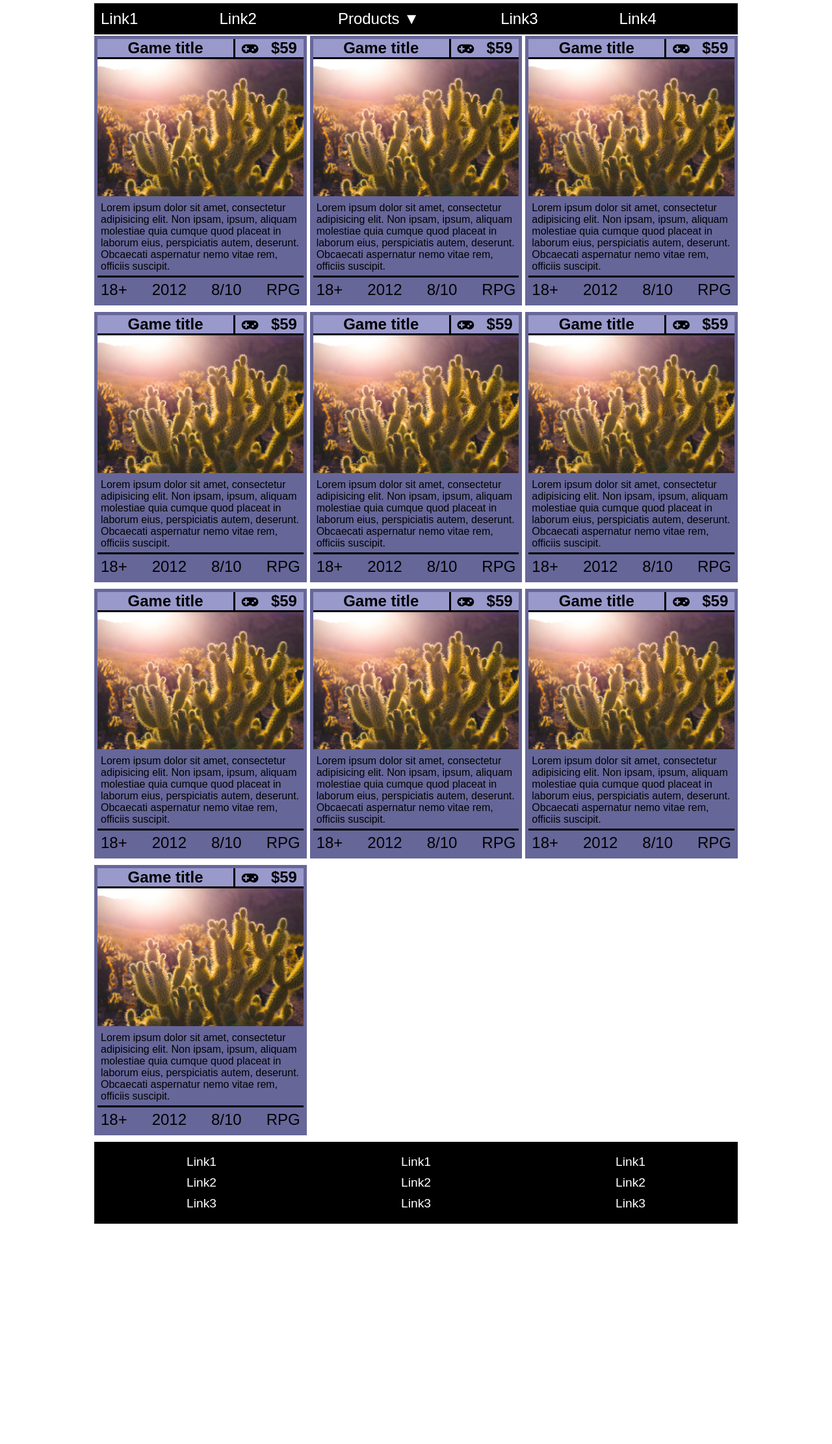
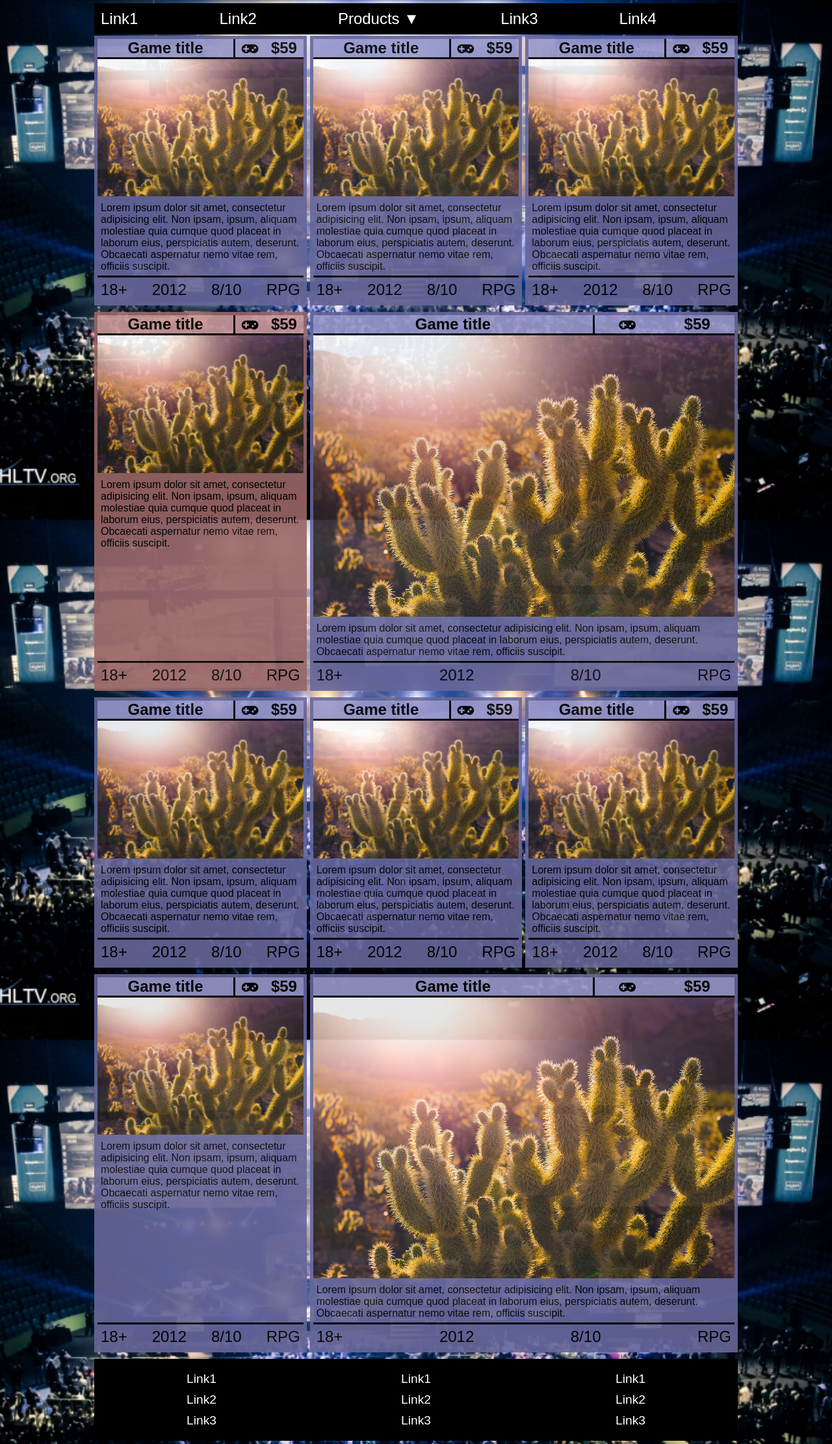
Before and after one commit to timnilsson/fwd16_tim_nilsson, a PHP site: page / in a window 1280 px wide. Shown: the whole page at 65% size. Before the commit the page ends 1883 px from the top, so only its background shows below. Run offline with PHP 8.4, Linux system fonts and the light colour scheme; some libraries are stand-ins or nearby versions.

Commit message:
Add mixins to better handle flexcards

```diff
--- a/kurser/html_css/inlamningar/inlamning6/app/index.html
+++ b/kurser/html_css/inlamningar/inlamning6/app/index.html
@@ -63,8 +63,7 @@
 
         <div id="cardwrapper">
 
-          <div class="card">
-            <a href="">
+            <a href="" class="card">
               <header>
                 <h2>Game title</h2>
                 <div class="meta">
@@ -87,10 +86,8 @@
                 <span>RPG</span>
               </footer>
             </a>
-          </div>
 
-          <div class="card">
-            <a href="">
+            <a href="" class="card">
               <header>
                 <h2>Game title</h2>
                 <div class="meta">
@@ -113,10 +110,8 @@
                 <span>RPG</span>
               </footer>
             </a>
-          </div>
 
-          <div class="card">
-            <a href="">
+            <a href="" class="card">
               <header>
                 <h2>Game title</h2>
                 <div class="meta">
@@ -139,10 +134,8 @@
                 <span>RPG</span>
               </footer>
             </a>
-          </div>
 
-          <div class="card">
-            <a href="">
+            <a href="" class="card">
               <header>
                 <h2>Game title</h2>
                 <div class="meta">
@@ -165,10 +158,8 @@
                 <span>RPG</span>
               </footer>
             </a>
-          </div>
 
-          <div class="card">
-            <a href="">
+            <a href="" class="card">
               <header>
                 <h2>Game title</h2>
                 <div class="meta">
@@ -191,10 +182,8 @@
                 <span>RPG</span>
               </footer>
             </a>
-          </div>
 
-          <div class="card">
-            <a href="">
+            <a href="" class="card">
               <header>
                 <h2>Game title</h2>
                 <div class="meta">
@@ -217,10 +206,8 @@
                 <span>RPG</span>
               </footer>
             </a>
-          </div>
 
-          <div class="card">
-            <a href="">
+            <a href="" class="card">
               <header>
                 <h2>Game title</h2>
                 <div class="meta">
@@ -243,10 +230,8 @@
                 <span>RPG</span>
               </footer>
             </a>
-          </div>
 
-          <div class="card">
-            <a href="">
+            <a href="" class="card">
               <header>
                 <h2>Game title</h2>
                 <div class="meta">
@@ -269,10 +254,8 @@
                 <span>RPG</span>
               </footer>
             </a>
-          </div>
 
-          <div class="card">
-            <a href="">
+            <a href="" class="card">
               <header>
                 <h2>Game title</h2>
                 <div class="meta">
@@ -295,10 +278,8 @@
                 <span>RPG</span>
               </footer>
             </a>
-          </div>
 
-          <div class="card">
-            <a href="">
+            <a href="" class="card">
               <header>
                 <h2>Game title</h2>
                 <div class="meta">
@@ -321,7 +302,6 @@
                 <span>RPG</span>
               </footer>
             </a>
-          </div>
 
         </div>
 
--- a/kurser/html_css/inlamningar/inlamning6/app/scss/base/_base.scss
+++ b/kurser/html_css/inlamningar/inlamning6/app/scss/base/_base.scss
@@ -5,6 +5,10 @@
 
 body
 {
+    background-image: url(../images/arena.jpeg);
+    background-attachment: fixed;
+    background-size: cover;
+    background-repeat: no-repeat;
     margin: 0 auto;
     padding: 0;
     max-width: $maxbodywidth;
--- a/kurser/html_css/inlamningar/inlamning6/app/scss/layout/_menu.scss
+++ b/kurser/html_css/inlamningar/inlamning6/app/scss/layout/_menu.scss
@@ -102,6 +102,7 @@
         left: 0;
         top: 43px;
         width: 395.8%;
+        z-index: 100;
     }
 
 }
--- a/kurser/html_css/inlamningar/inlamning6/app/scss/modules/_card.scss
+++ b/kurser/html_css/inlamningar/inlamning6/app/scss/modules/_card.scss
@@ -1,17 +1,7 @@
 .card
 {
-    display: flex;
-    flex-flow: column wrap;
-    justify-content: space-between;
-    flex: 0 1 33%;
-    margin: 0 0 10px 0;
-    padding: $standardpadding;
-    background-color: #669;
-
-    a
-    {
-        color: #000;
-    }
+    @include printcard(#000, #669);
+    @include seetrough(0.9);
 
     header
     {
@@ -22,7 +12,6 @@
         font-weight: bold;
         text-align: center;
         border-bottom: 3px solid #000;
-        background-color: #99c;
 
         h2
         {
@@ -49,6 +38,7 @@
         p
         {
             padding: $standardpadding;
+            flex: 1;
         }
     }
 
@@ -64,4 +54,14 @@
             font-size: 1.5em;
         }
     }
+
+    @include breakpoint('medium')
+    {
+        @include cardgrowth(5);
+    }
+
+    &:nth-child(4)
+    {
+        @include printcard();
+    }
 }
--- /dev/null
+++ b/kurser/html_css/inlamningar/inlamning6/app/scss/utilities/_helpers.scss
@@ -0,0 +1,9 @@
+/// Base code for standard flex card
+%cardbase
+{
+    display: flex;
+    flex-flow: column wrap;
+    justify-content: space-between;
+    margin: 0 0 10px 0;
+    padding: $standardpadding;
+}
--- a/kurser/html_css/inlamningar/inlamning6/app/scss/utilities/_mixins.scss
+++ b/kurser/html_css/inlamningar/inlamning6/app/scss/utilities/_mixins.scss
@@ -1,7 +1,53 @@
+/// Prints a media query based on the input width
+// Printing a media query
 @mixin breakpoint($width)
 {
-    @media all and(min-width: map-get($breakpoints, $width))
+    @if map-has-key($breakpoints, $width)
     {
-        @content;
+        @media all and(min-width: map-get($breakpoints, $width))
+        {
+            @content;
+        }
+    }
+
+    @else
+    {
+        @warn "There is no such breakpoint";
     }
 }
+
+/// Increasing the width on some of the cards
+@mixin cardgrowth($startnumber)
+{
+    flex: 0 1 33%;
+
+    &:nth-child(#{$startnumber}n)
+    {
+        flex: 0 1 66.5%;
+    }
+}
+
+/// Printing out standard cards, with the possibility to change the colors
+@mixin printcard($color:#000, $bgcolor:#966)
+{
+    @extend %cardbase;
+    color: $color;
+    background-color: $bgcolor;
+
+    header
+    {
+        background-color: $bgcolor +50%;
+    }
+}
+
+/// Changes the opacity on all of the cards
+@mixin seetrough($opacity)
+{
+    @for $i from 1 through $cardnumber
+    {
+        &:nth-child(#{$i})
+        {
+            opacity: $opacity;
+        }
+    }
+}
--- a/kurser/html_css/inlamningar/inlamning6/app/scss/utilities/_utilities_index.scss
+++ b/kurser/html_css/inlamningar/inlamning6/app/scss/utilities/_utilities_index.scss
@@ -1,4 +1,4 @@
 // Import other files
 @import 'variables';
 @import 'mixins';
-@import 'placeholders';
+@import 'helpers';
--- a/kurser/html_css/inlamningar/inlamning6/app/scss/utilities/_variables.scss
+++ b/kurser/html_css/inlamningar/inlamning6/app/scss/utilities/_variables.scss
@@ -1,6 +1,9 @@
-///Standard padding on most divs
+/// Standard padding on most divs
 $standardpadding: 5px;
+/// Page not to get larger than this
 $maxbodywidth: 1000px;
+/// Total number of cards
+$cardnumber: 10;
 
 /// Sass map of colors
 $colors:
```
Also changed, not shown: kurser/html_css/inlamningar/inlamning6/app/css/styles.css, kurser/html_css/inlamningar/inlamning6/app/images/arena.jpeg (added), kurser/html_css/inlamningar/inlamning6/app/scss/utilities/_placeholders.scss (deleted).
